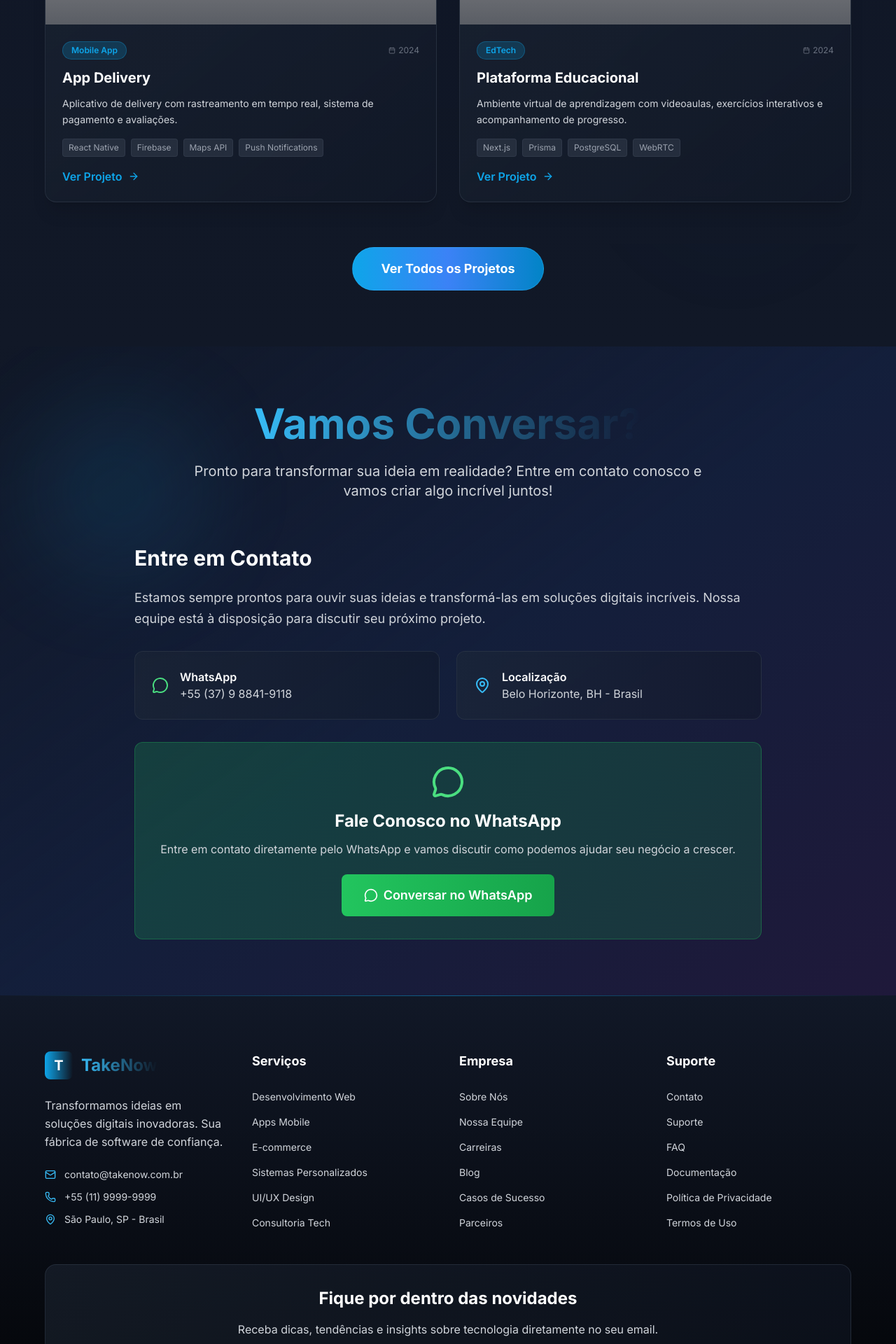
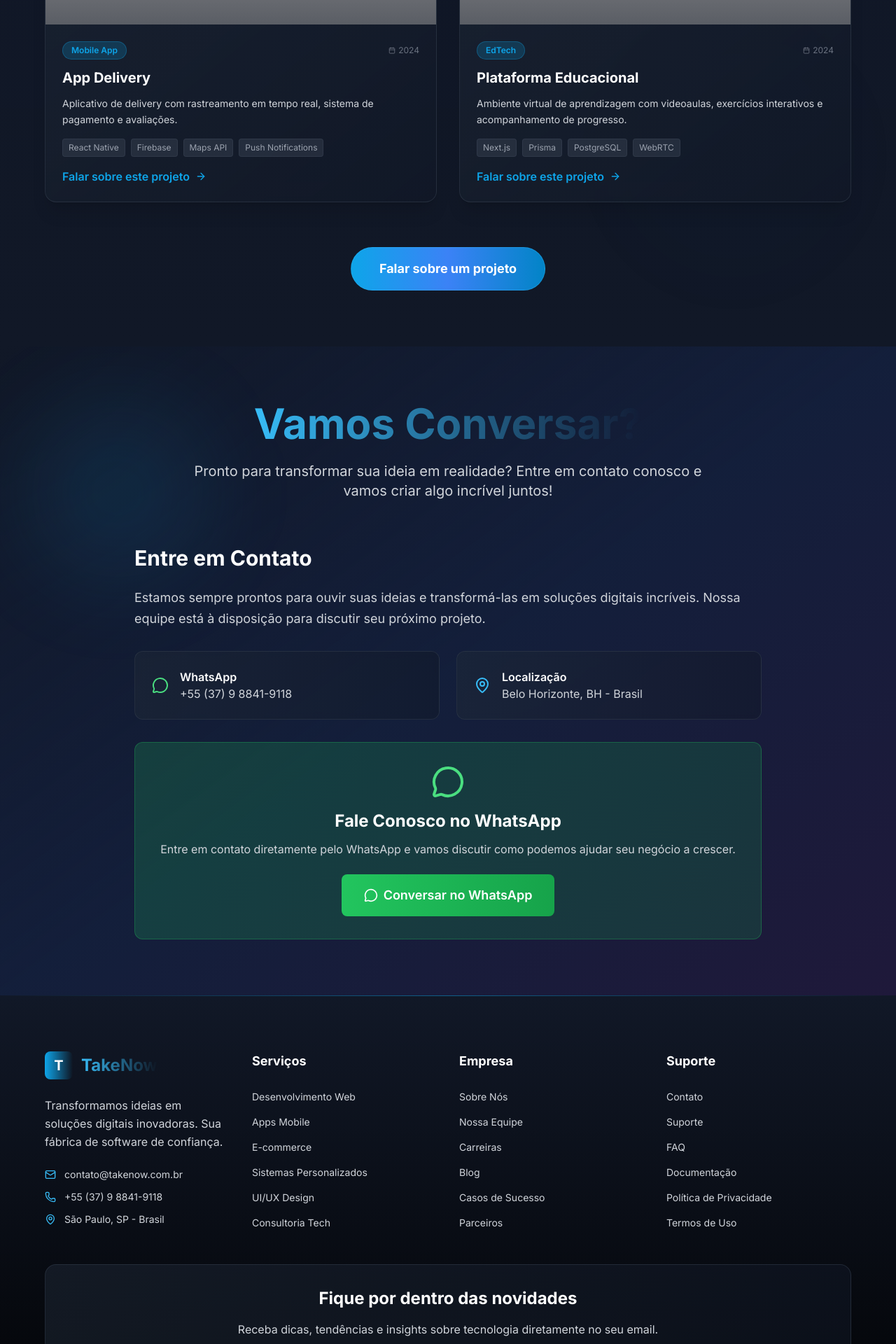
Before and after one commit to luisGust4vo/page_takenow, a React (Vite) app: page / in a window 1280 px wide. Shown: the part 4333-6253 px from the top of the page at 70% size. Built offline with nearby package versions, Linux system fonts and the light colour scheme; grey boxes are pictures that could not be loaded.

Commit message:
Feat:Mudanca no numero

```diff
--- a/src/components/Footer.tsx
+++ b/src/components/Footer.tsx
@@ -78,7 +78,7 @@ const Footer = () => {
               </div>
               <div className="flex items-center space-x-3 text-gray-300">
                 <Phone size={16} className="text-primary-400" />
-                <span className="text-sm">+55 (11) 9999-9999</span>
+                <span className="text-sm">+55 (37) 9 8841-9118</span>
               </div>
               <div className="flex items-center space-x-3 text-gray-300">
                 <MapPin size={16} className="text-primary-400" />
--- a/src/components/Portfolio.tsx
+++ b/src/components/Portfolio.tsx
@@ -12,6 +12,14 @@ const Portfolio = () => {
 
   const [projectCount, setProjectCount] = useState(0)
   const [hoveredProject, setHoveredProject] = useState<number | null>(null)
+
+  // WhatsApp contact function
+  const handleWhatsAppClick = () => {
+    const whatsappNumber = "5537988419118"
+    const whatsappMessage = "Olá! Vi seus projetos no portfólio e gostaria de saber mais sobre os serviços da TakeNow."
+    const url = `https://wa.me/${whatsappNumber}?text=${encodeURIComponent(whatsappMessage)}`
+    window.open(url, '_blank')
+  }
 
   // Contador animado de projetos
   useEffect(() => {
@@ -315,6 +323,7 @@ const Portfolio = () => {
                     <motion.button
                       whileHover={{ scale: 1.1, rotate: 5 }}
                       whileTap={{ scale: 0.9 }}
+                      onClick={handleWhatsAppClick}
                       className="bg-primary-500/90 backdrop-blur-sm p-2 rounded-full hover:bg-primary-600 transition-colors duration-300 shadow-lg"
                     >
                       <ExternalLink size={16} className="text-white" />
@@ -322,6 +331,7 @@ const Portfolio = () => {
                     <motion.button
                       whileHover={{ scale: 1.1, rotate: -5 }}
                       whileTap={{ scale: 0.9 }}
+                      onClick={handleWhatsAppClick}
                       className="bg-gray-700/90 backdrop-blur-sm p-2 rounded-full hover:bg-gray-600 transition-colors duration-300 shadow-lg"
                     >
                       <Github size={16} className="text-white" />
@@ -363,9 +373,10 @@ const Portfolio = () => {
 
                 <motion.button
                   whileHover={{ scale: 1.05, x: 3 }}
+                  onClick={handleWhatsAppClick}
                   className="flex items-center gap-2 text-secondary-400 font-semibold hover:text-primary-400 transition-colors duration-300 mt-auto"
                 >
-                  Ver Projeto
+                  Falar sobre este projeto
                   <motion.div
                     animate={{ x: hoveredProject === index ? [0, 5, 0] : 0 }}
                     transition={{ repeat: hoveredProject === index ? Infinity : 0, duration: 1.8 }}
@@ -392,9 +403,10 @@ const Portfolio = () => {
               background: "linear-gradient(45deg, #3B82F6, #8B5CF6, #06B6D4)"
             }}
             whileTap={{ scale: 0.95 }}
+            onClick={handleWhatsAppClick}
             className="bg-gradient-to-r from-primary-500 via-blue-500 to-secondary-500 px-10 py-4 rounded-full font-bold text-lg hover:shadow-2xl transition-all duration-400 text-white border border-primary-400/30 hover:border-primary-300/50 relative overflow-hidden group"
           >
-            <span className="relative z-10">Ver Todos os Projetos</span>
+            <span className="relative z-10">Falar sobre um projeto</span>
             <div className="absolute inset-0 bg-gradient-to-r from-primary-600 via-blue-600 to-secondary-600 opacity-0 group-hover:opacity-100 transition-opacity duration-300"></div>
           </motion.button>
         </motion.div>
```
